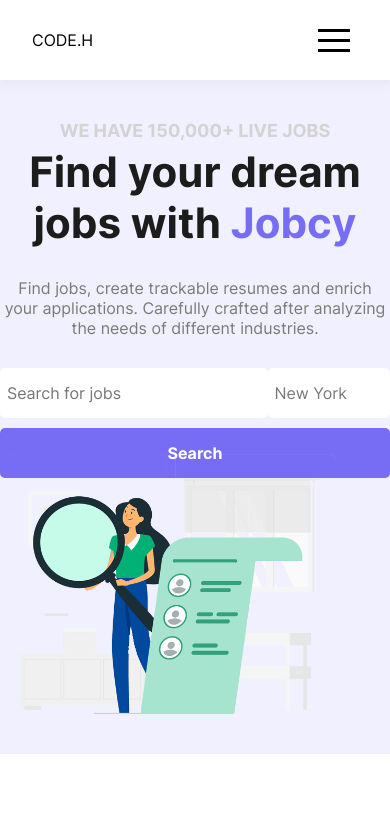
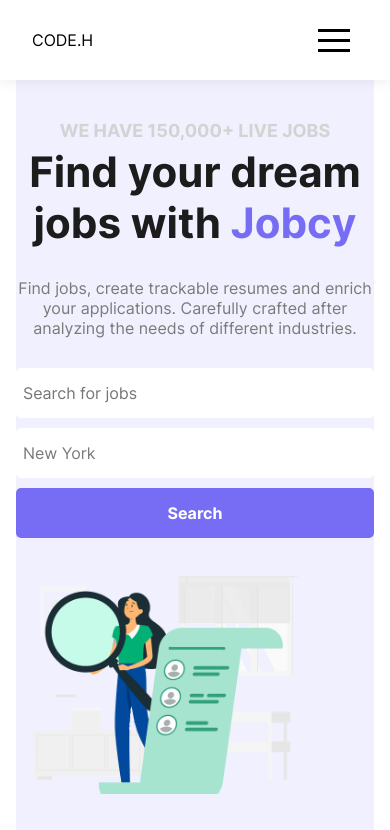
Before and after one commit to mawaisismail/codeHire-web-app-dev, a Next.js app: page / in a window 390 px wide. Shown: the top 830 px of the page. Built offline with nearby package versions, Linux system fonts and the light colour scheme.

Commit message:
Hero fixed

```diff
--- a/src/components/HearoSection/HeroSection.module.scss
+++ b/src/components/HearoSection/HeroSection.module.scss
@@ -50,8 +50,8 @@
           .img {
             background: url("../../../static/images/HeroSection.png") no-repeat;
             background-size: cover;
-            min-height: 100%;
-            max-width: 100%;
+            height: 100%;
+            width: 100%;
           }
           @media (max-width: 1024px) {
             margin: -4rem 0.3rem 0 0;
@@ -59,18 +59,19 @@
             height: 500px;
           }
           @media (max-width: 768px) {
-            width: 670px;
-            height: 540px;
+            width: 400px;
+            height: 440px;
+            justify-content: left;
           }
           @media (max-width: 425px) {
-            padding-top: 20px;
-            width: 340px;
-            height: 280px;
+            padding-top: 60px;
+            width: 300px;
+            height: 300px;
           }
           @media (max-width: 320px) {
-            padding-top: 20px;
-            width: 290px;
-            height: 280px;
+            padding-top: 40px;
+            width: 200px;
+            height: 200px;
           }
         }
       }
@@ -195,6 +196,9 @@
               width: 100%;
             }
             @media (max-width: 1440px) {
+              width: 100%;
+            }
+            @media (max-width: 1440px) {
               padding: 0 60px;
             }
           }
--- a/src/components/HearoSection/HeroSection.tsx
+++ b/src/components/HearoSection/HeroSection.tsx
@@ -1,5 +1,6 @@
 import React, { useState } from "react";
 import style from "./HeroSection.module.scss";
+import { Container } from "@mui/material";
 
 interface Location {
   id: number;
@@ -33,6 +34,7 @@
   };
 
   return (
+    <Container maxWidth="xl">
       <section className={style.heroSection}>
         <div className={style.container}>
           <div className={style.row}>
@@ -42,9 +44,9 @@
                 Find your dream jobs with <span>Jobcy</span>
               </h1>
               <p className={style.description}>
-              Find jobs, create trackable resumes and enrich your applications.
-              Carefully crafted after analyzing the needs of different
-              industries.
+                Find jobs, create trackable resumes and enrich your
+                applications. Carefully crafted after analyzing the needs of
+                different industries.
               </p>
               <form className={style.searchForm}>
                 <div className={style.formGroup}>
@@ -80,51 +82,6 @@
           </div>
         </div>
       </section>
+    </Container>
   );
 };
-
-// import styles from "./HeroSection.module.scss";
-// import { FaUser, FaSearch, FaLocationArrow } from "react-icons/fa";
-// import { Container } from "@mui/material";
-// export const HeroSection = () => {
-//   return (
-//     <Container
-//       maxWidth="xl"
-//       style={{ backgroundColor: "rgba(118, 109, 244, 0.1)" }}
-//     >
-//       <div className={styles.HeroContainer}>
-//         <div className={styles.HeroContent}>
-//           <p>WE HAVE 150,000+ LIVE JOBS</p>
-//           <p>
-//             Find your dream jobs with <span>Jobcy</span>
-//           </p>
-//           <p>
-//             Find jobs, create trackable resumes and enrich your
-//             applications.Carefully crafted after analyzing the needs of
-//             different industries.
-//           </p>
-//           <div className={styles.HeroSearch}>
-//             <div className={styles.HeroName}>
-//               <FaUser className={styles.HeroFa} />
-//               <input
-//                 placeholder="Jobs,Company Name"
-//                 className={styles.HeroInput}
-//               />
-//             </div>
-//             <div className={styles.HeroLocation}>
-//               <FaLocationArrow className={styles.HeroFa} />
-//               Afghanistan
-//             </div>
-//             <div className={styles.HeroFindJob}>
-//               <FaSearch className={styles.HeroFa} />
-//               Find Job
-//             </div>
-//           </div>
-//         </div>
-//         <div className={styles.HeroLogo}>
-//           <p className={styles.img}></p>
-//         </div>
-//       </div>
-//     </Container>
-//   );
-// };
```
Lines whose indentation alone changed are shown as unchanged.
